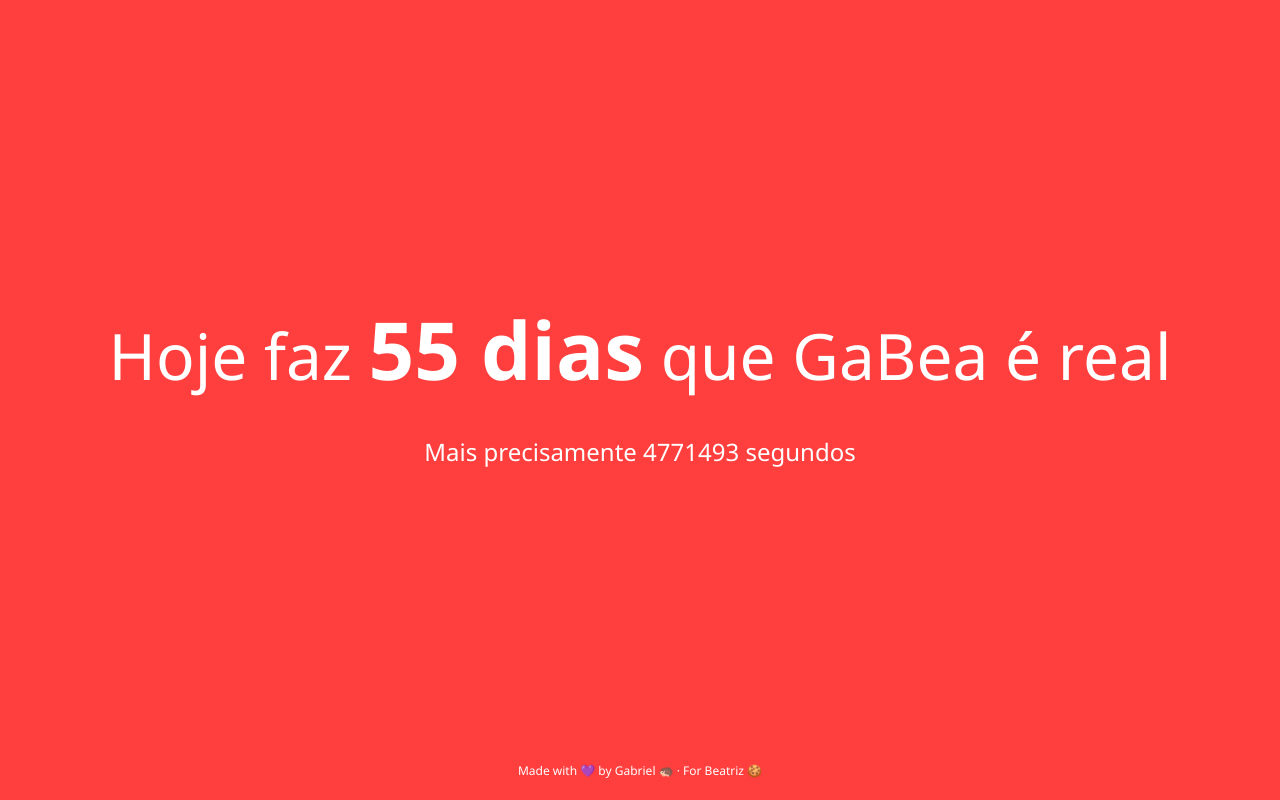
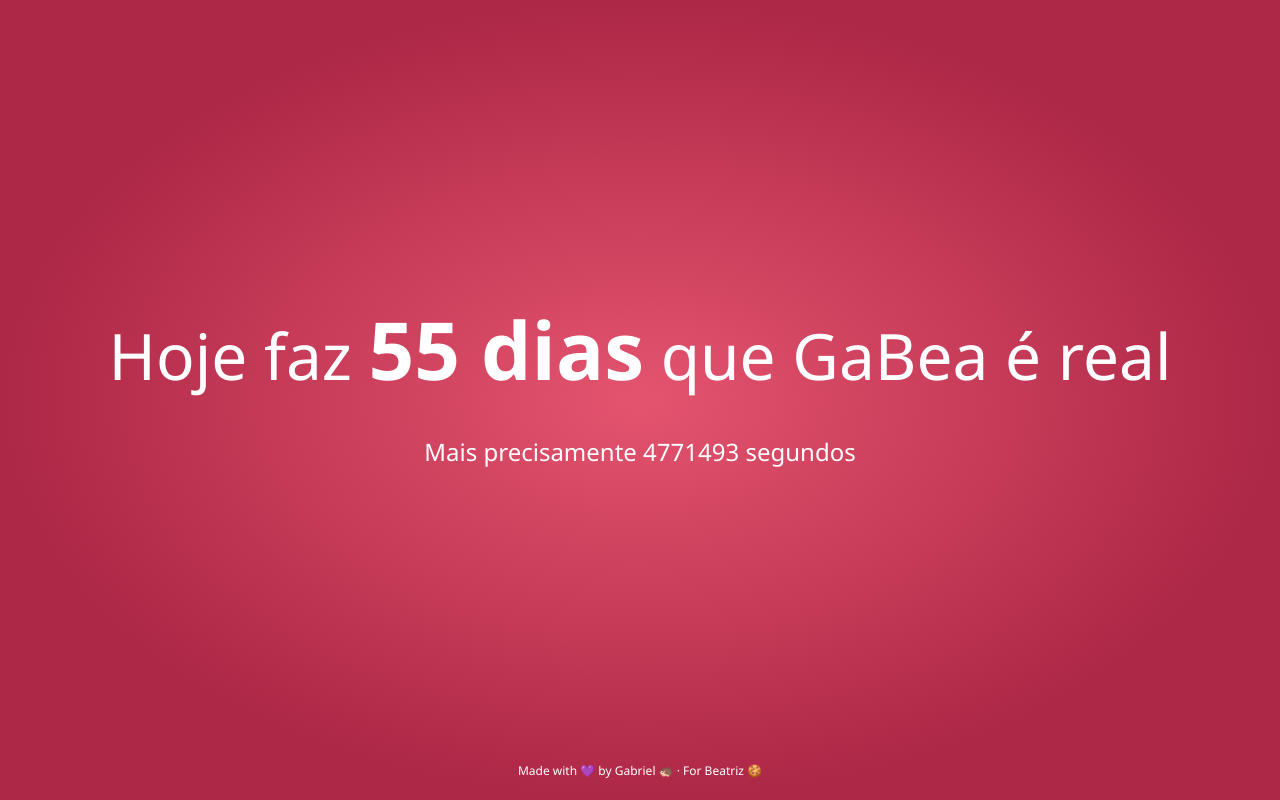
Before and after one commit to gab618/gabea-today, a React (Create React App) app: page / in a window 1280 px wide. Built offline with nearby package versions, Linux system fonts and the light colour scheme.

Commit message:
warningfix: unused setState

```diff
--- a/src/components/Main/index.js
+++ b/src/components/Main/index.js
@@ -4,7 +4,7 @@ import { Container, Content, Footer } from './styles';
 
 function Main() {
   const [currentDateTime, setCurrentDateTime] = useState(new Date());
-  const [firstDay, setFirstDay] = useState(new Date(2020, 8, 2));
+  const [firstDay] = useState(new Date(2020, 8, 2));
   const [seconds, setSeconds] = useState(0);
   const [days, setDays] = useState(0);
 
--- a/src/styles/GlobalStyles.js
+++ b/src/styles/GlobalStyles.js
@@ -18,6 +18,6 @@ export default createGlobalStyle`
     font-family: 'Segoe UI', Tahoma, Geneva, Verdana, sans-serif;
   }
   html {
-    background: #FF3F3E;
+    background: radial-gradient(50% 50% at 50% 50%, #E4546F 0%, #AD2746 100%);
   }
 `;
```
